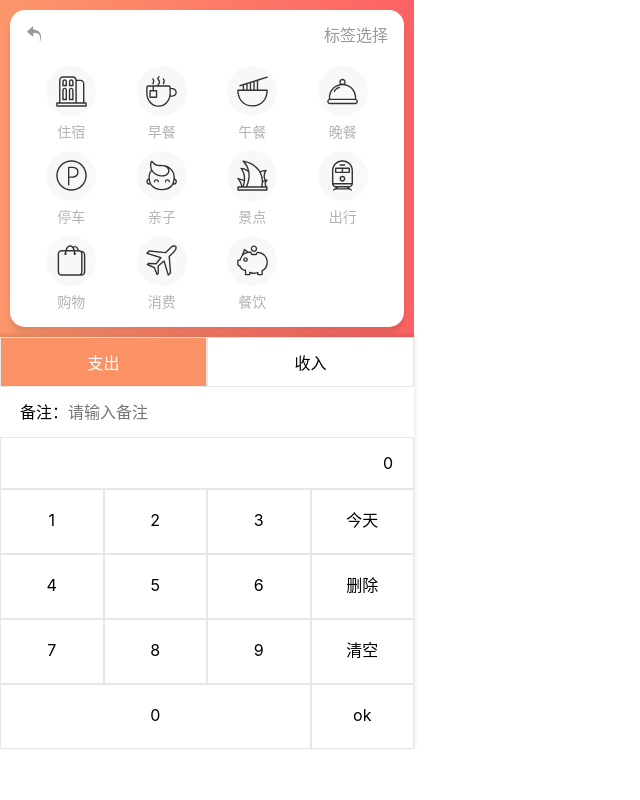
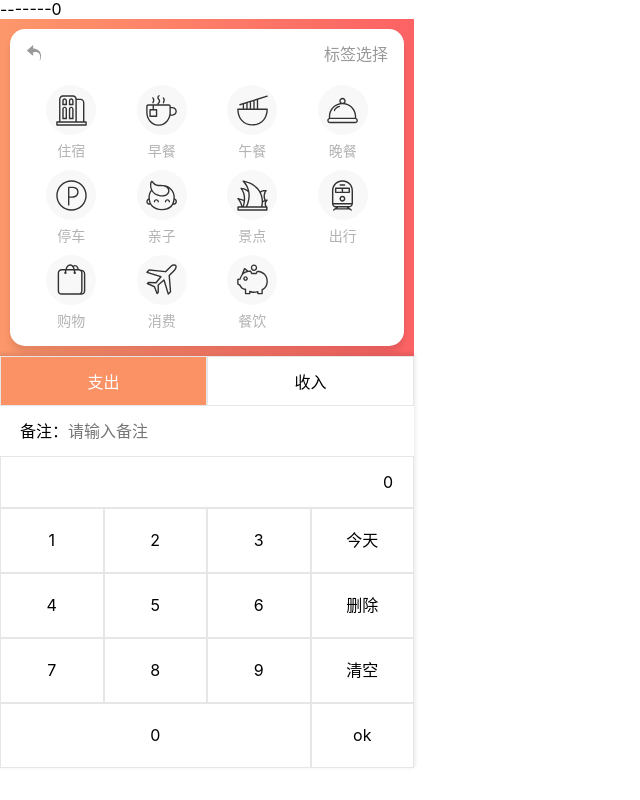
Before and after one commit to adekang/react-beans-bookkeeping, a React app: page /#/index/records in a window 1280 px wide. Shown: the whole page, without its empty margins (0-640 px from the left). Built offline with nearby package versions, Linux system fonts and the light colour scheme.

Commit message:
实现组件的数据收集
Signed-off-by: adekang <201497709@qq.com>

```diff
--- a/src/components/Records/HeaderSection.tsx
+++ b/src/components/Records/HeaderSection.tsx
@@ -33,17 +33,22 @@ const Tags = [
   {id: 11, tagId: '11', tagName: '餐饮'},
 ];
 
-const HeaderSection: React.FC = (props) => {
+type Props = {
+  value: number[],
+  onChange: (selected: number[]) => void
+}
+
+const HeaderSection: React.FC<Props> = (props) => {
   const [tags, setTags] = useState<TagsProps[]>(Tags);
-  const [selectedTags, setSelectedTags] = useState<number[]>([]);
+  const selectedTags = props.value;
 
   const onToggleTag = (tag: number) => {
     console.log(tag);
     const index = selectedTags.indexOf(tag);
     if (index >= 0) {
-      setSelectedTags(selectedTags.filter(t => t !== tag));
+      props.onChange(selectedTags.filter(t => t !== tag));
     } else {
-      setSelectedTags([...selectedTags, tag]);
+      props.onChange([...selectedTags, tag]);
     }
   };
 
--- a/src/components/Records/NotePart.tsx
+++ b/src/components/Records/NotePart.tsx
@@ -20,12 +20,18 @@ const Wrapper = styled.div`
 `;
 
 
-const NotePart: React.FC = (props) => {
-  const [note, setNote] = useState('');
+type  Props = {
+  note: string,
+  onChangeNote: (value: string) => void
+}
+
+
+const NotePart: React.FC<Props> = (props) => {
+  const {note} = props;
   const refInput = useRef<HTMLInputElement>(null);
   const onBlur = () => {
     if (refInput.current !== null) {
-      setNote(refInput.current.value);
+      props.onChangeNote(refInput.current.value);
     }
   };
   return (
--- a/src/components/Records/NumberPadPart.tsx
+++ b/src/components/Records/NumberPadPart.tsx
@@ -27,7 +27,12 @@ const Wrapper = styled.div`
 `;
 
 
-const NumberPadPart: React.FC = () => {
+type Props = {
+  amount: string,
+  onChangeAmount: (amount: string) => void
+}
+
+const NumberPadPart: React.FC<Props> = (props) => {
   const [output, _setOutput] = useState<string>('0');
   const setOutput = (output: string) => {
     if (output.length > 16) {
@@ -36,6 +41,7 @@ const NumberPadPart: React.FC = () => {
       output = '0';
     }
     _setOutput(output);
+    props.onChangeAmount(output);
   };
   const onClickButtonWrapper = (e: React.MouseEvent) => {
     const text = (e.target as HTMLButtonElement).textContent;
--- a/src/components/Records/RecordsSection.tsx
+++ b/src/components/Records/RecordsSection.tsx
@@ -12,7 +12,17 @@ const Wrapper = styled.div`
 `;
 
 
-const RecordsSection: React.FC = () => {
+type Props = {
+  note: string,
+  category: '-' | '+',
+  amount: string,
+  onChangeNote: (note: string) => void
+  onChangeAmount: (amount: string) => void
+  onChangeCategory: (category: '-' | '+') => void
+}
+const RecordsSection: React.FC<Props> = (props) => {
+
+
   let history = useHistory();
   const submit = () => {
     alert('保存成功');
@@ -20,9 +30,9 @@ const RecordsSection: React.FC = () => {
   };
   return (
     <Wrapper>
-      <SelectionPart/>
-      <NotePart/>
-      <NumberPadPart/>
+      <SelectionPart {...props}/>
+      <NotePart {...props}/>
+      <NumberPadPart{...props}/>
     </Wrapper>
   );
 };
--- a/src/components/Records/SelectionPart.tsx
+++ b/src/components/Records/SelectionPart.tsx
@@ -20,18 +20,23 @@ const Wrapper = styled.div`
 
   }
 `;
+type Props = {
+  category: '-' | '+',
+  onChangeCategory: (category: '-' | '+') => void
+}
 
 
-const SelectionPart: React.FC = () => {
+const SelectionPart: React.FC<Props> = (props) => {
   const categoryMap = {'-': '支出', '+': '收入'};
   type keys = keyof typeof categoryMap
   const [categoryList] = useState<keys[]>(['-', '+']);
-  const [category, setCategory] = useState('-');
+  const category = props.category;
+
 
   return (
     <Wrapper>
       {categoryList.map((c, index) =>
-        <div className={category === c ? 'selected' : ''} onClick={() => {setCategory(c);}} key={index}>
+        <div className={category === c ? 'selected' : ''} onClick={() => {props.onChangeCategory(c);}} key={index}>
           {categoryMap[c]}
         </div>
       )}
--- a/src/views/Records.tsx
+++ b/src/views/Records.tsx
@@ -1,4 +1,4 @@
-import React from 'react';
+import React, {useState} from 'react';
 import styled from 'styled-components';
 import HeaderSection from '../components/Records/HeaderSection';
 import RecordsSection from '../components/Records/RecordsSection';
@@ -12,12 +12,38 @@ const LayoutWrapper = styled.div`
 
 `;
 
+type Category = '-' | '+'
 
 function Records() {
+  const [selected, setSelected] = useState({
+    tags: [] as number[],
+    note: '',
+    category: '-' as Category,
+    amount: '0'
+
+  });
+  const onChange = (obj: Partial<typeof selected>) => {
+    setSelected({
+      ...selected,
+      ...obj
+    });
+  };
+
   return (
     <LayoutWrapper>
-      <HeaderSection/>
-      <RecordsSection/>
+      {selected.tags}
+      --
+      {selected.note}
+      --
+      {selected.category}
+      --
+      {selected.amount}
+      <HeaderSection value={selected.tags} onChange={(tags) => {onChange({tags});}}/>
+      <RecordsSection
+        note={selected.note} onChangeNote={(note) => {onChange({note});}}
+        category={selected.category} onChangeCategory={(category) => {onChange({category});}}
+        amount={selected.amount} onChangeAmount={(amount) => {onChange({amount});}}
+      />
     </LayoutWrapper>
   );
 }
```
